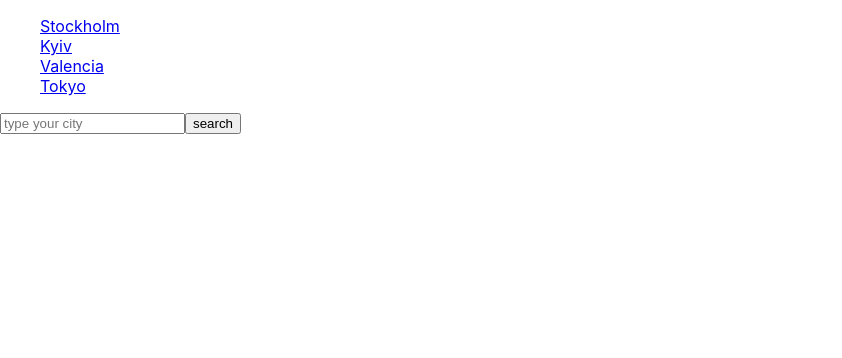
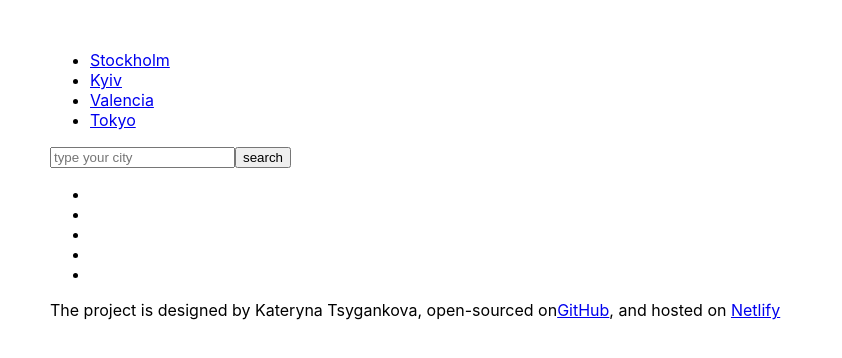
Before and after one commit to tsyganek/weather-react-app, a React (Create React App) app: page / in a window 1280 px wide. Shown: the top 358 px of the page, without its empty margins (0-842 px from the left). Built offline with nearby package versions, Linux system fonts and the light colour scheme.

Commit message:
Footer added

```diff
--- a/src/Footer.js
+++ b/src/Footer.js
@@ -0,0 +1,10 @@
+import React from "react";
+
+export default function Footer() {
+  return (
+    <p>
+      The project is designed by Kateryna Tsygankova, open-sourced on
+      <a href="#">GitHub</a>, and hosted on <a href="#">Netlify</a>
+    </p>
+  );
+}
--- a/src/Weather.js
+++ /dev/null
@@ -1,5 +0,0 @@
-import React from "react";
-
-export default function Weather() {
-  return <h1>Hello work</h1>;
-}
--- a/src/index.css
+++ b/src/index.css
@@ -1,13 +1,13 @@
 body {
-  margin: 0;
-  font-family: -apple-system, BlinkMacSystemFont, 'Segoe UI', 'Roboto', 'Oxygen',
-    'Ubuntu', 'Cantarell', 'Fira Sans', 'Droid Sans', 'Helvetica Neue',
+  margin: 50px;
+  font-family: -apple-system, BlinkMacSystemFont, "Segoe UI", "Roboto", "Oxygen",
+    "Ubuntu", "Cantarell", "Fira Sans", "Droid Sans", "Helvetica Neue",
     sans-serif;
   -webkit-font-smoothing: antialiased;
   -moz-osx-font-smoothing: grayscale;
 }
 
 code {
-  font-family: source-code-pro, Menlo, Monaco, Consolas, 'Courier New',
+  font-family: source-code-pro, Menlo, Monaco, Consolas, "Courier New",
     monospace;
 }
--- a/src/index.js
+++ b/src/index.js
@@ -3,14 +3,15 @@ import ReactDOM from "react-dom/client";
 import "./index.css";
 import Cities from "./Cities.js";
 import Form from "./Form.js";
+import Footer from "./Footer.js";
 import reportWebVitals from "./reportWebVitals";
-import "./styles.css";
 
 const root = ReactDOM.createRoot(document.getElementById("root"));
 root.render(
   <React.StrictMode>
     <Cities />
     <Form />
+    <Footer />
   </React.StrictMode>
 );
 
```
